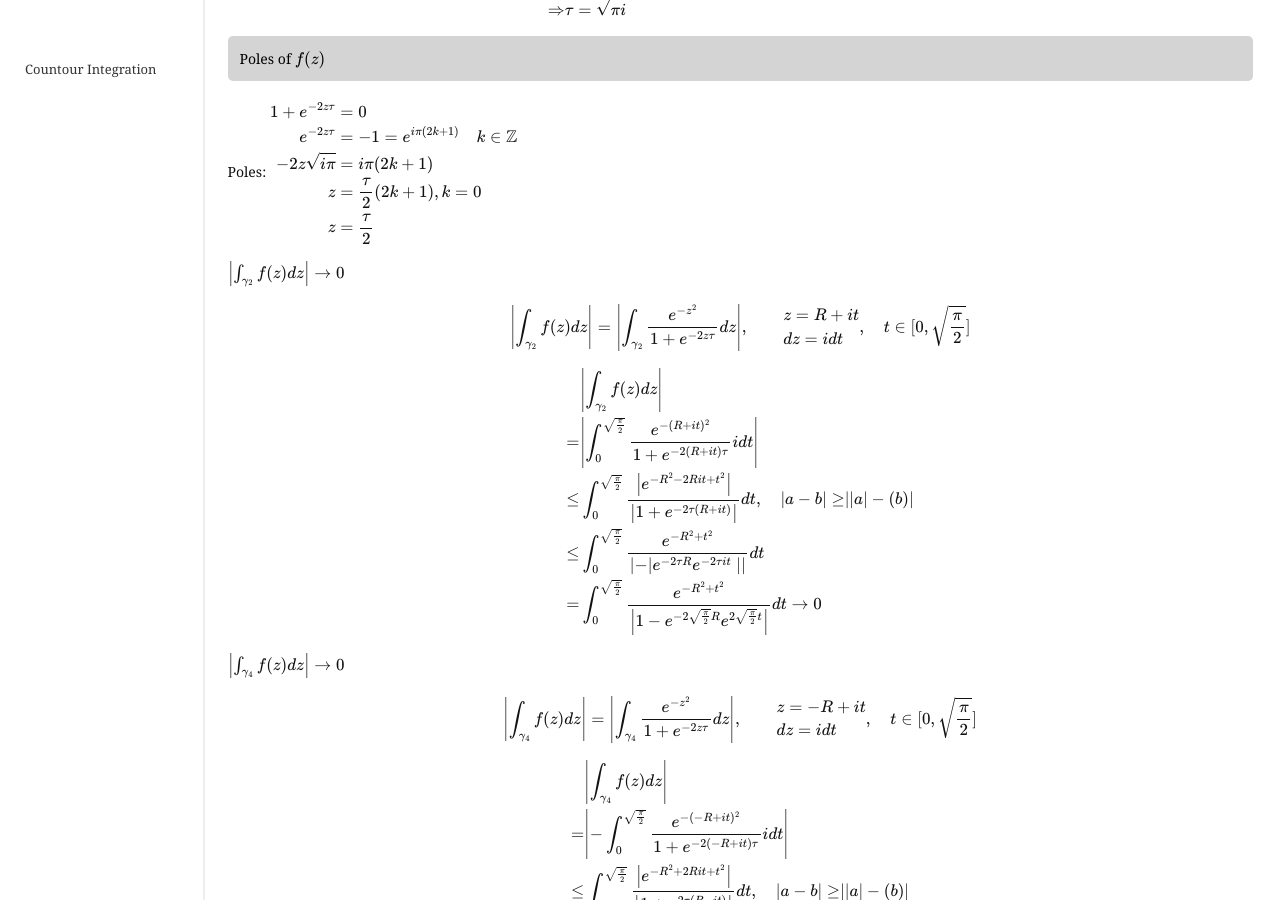
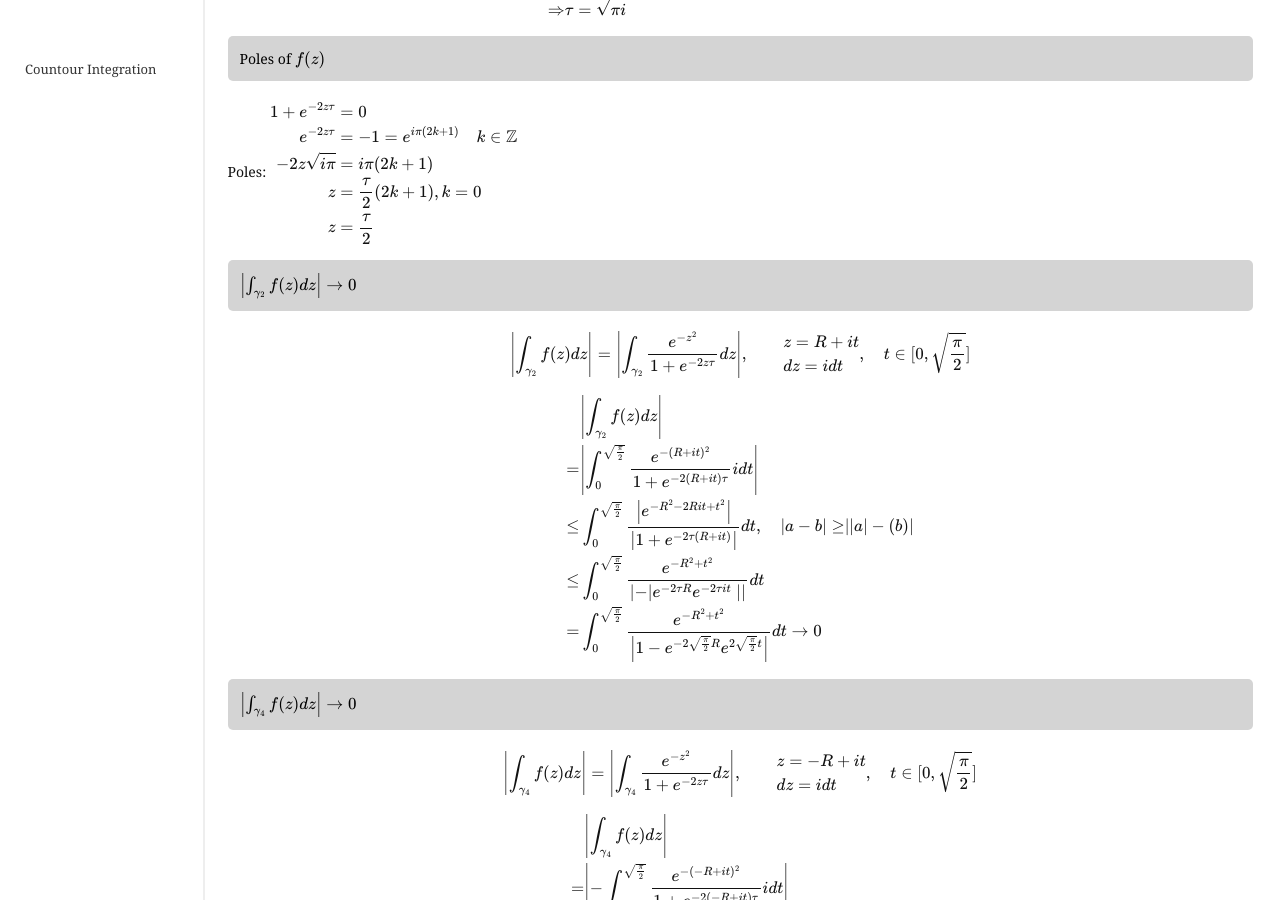
Before and after one commit to BenEcon/benecon.github.io, a Jekyll site: the page built from _posts/2022-12-03-countour-integration.md, in a window 1280 px wide and 900 px high, scrolled down 1288 px. Built offline with Jekyll 4.4.1, drawn with Linux system fonts in a browser that asks for light colours; nearby versions of some CDN libraries; formulas are drawn with MathJax 3.

Commit message:
Update _posts/2022-12-03-countour-integration.md

```diff
--- a/_posts/2022-12-03-countour-integration.md
+++ b/_posts/2022-12-03-countour-integration.md
@@ -60,7 +60,9 @@ $$\begin{aligned}
 			  z&=\frac{\tau}{2}
 		\end{aligned}$$
 
-$\left\rvert\int_{\gamma_2} f(z) d z\right\rvert \rightarrow 0$
+<div class="content-msg">
+	$\left\rvert\int_{\gamma_2} f(z) d z\right\rvert \rightarrow 0$
+</div>
 
 $$\left\rvert\int_{\gamma_{2}} f(z) d z\right\rvert=\left\rvert \int_{\gamma_2} \frac{e^{-z^{2}}}{1+e^{-2 z \tau}} d z \right\rvert, \quad \quad \begin{array}
 			{l}z=R+i t \\
@@ -75,7 +77,9 @@ $$\begin{aligned}
   =&\int_{0}^{ \sqrt{\frac{\pi}{2}}} \frac{e^{-R^{2}+t^{2}}}{\left\rvert 1-e^{-2 \sqrt{\frac{\pi}{2}}R} e^{2 \sqrt{\frac{\pi}{2}} t}\right\rvert} d t \rightarrow 0\\
 \end{aligned}$$
 
-$\left\rvert\int_{\gamma_4} f(z) d z\right\rvert \rightarrow 0$
+<div class="content-msg">
+	$\left\rvert\int_{\gamma_4} f(z) d z\right\rvert \rightarrow 0$
+</div>
 
 $$\left\rvert\int_{\gamma_{4}} f(z) d z\right\rvert=\left\rvert \int_{\gamma_4} \frac{e^{-z^{2}}}{1+e^{-2 z \tau}} d z \right\rvert, \quad \quad \begin{array}
 			{l}z=-R+i t \\
```
